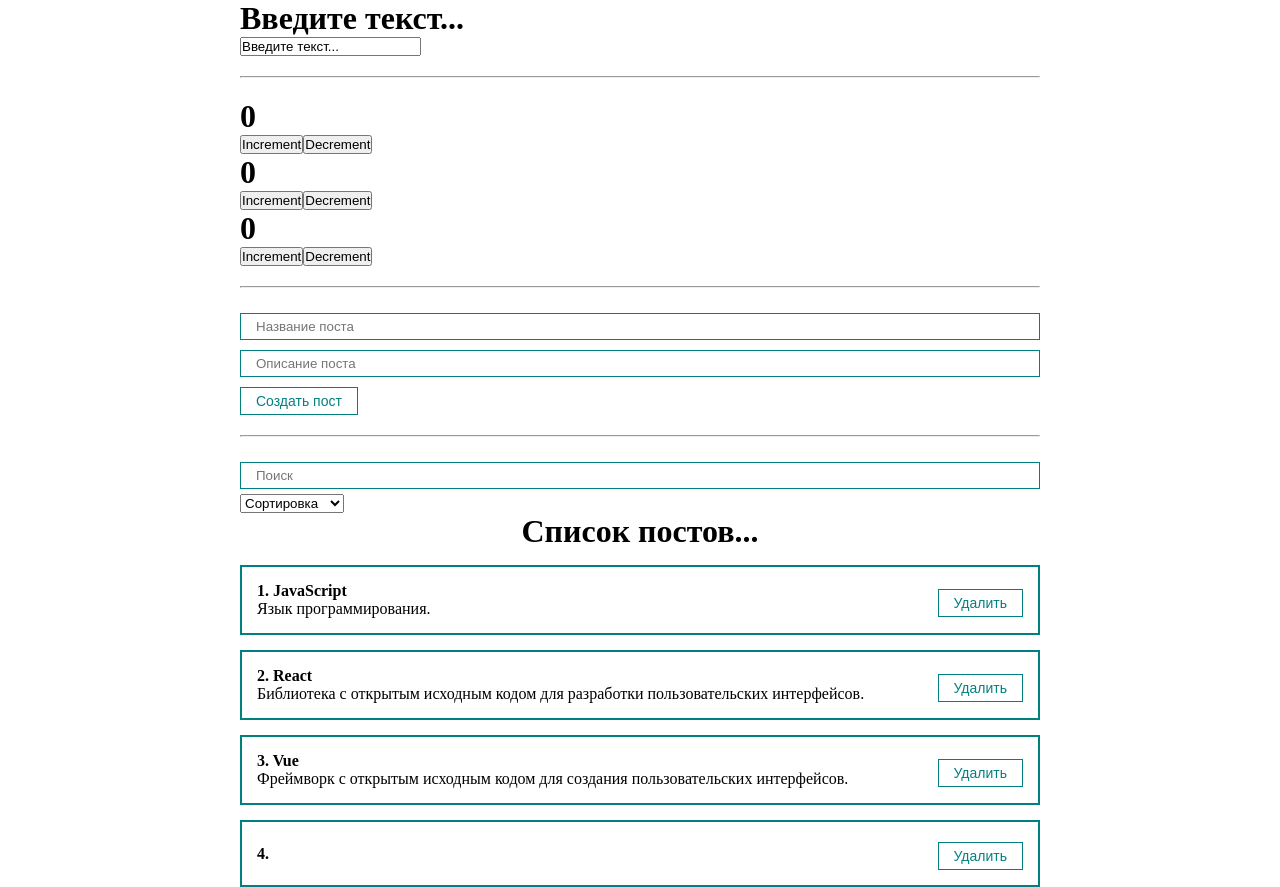
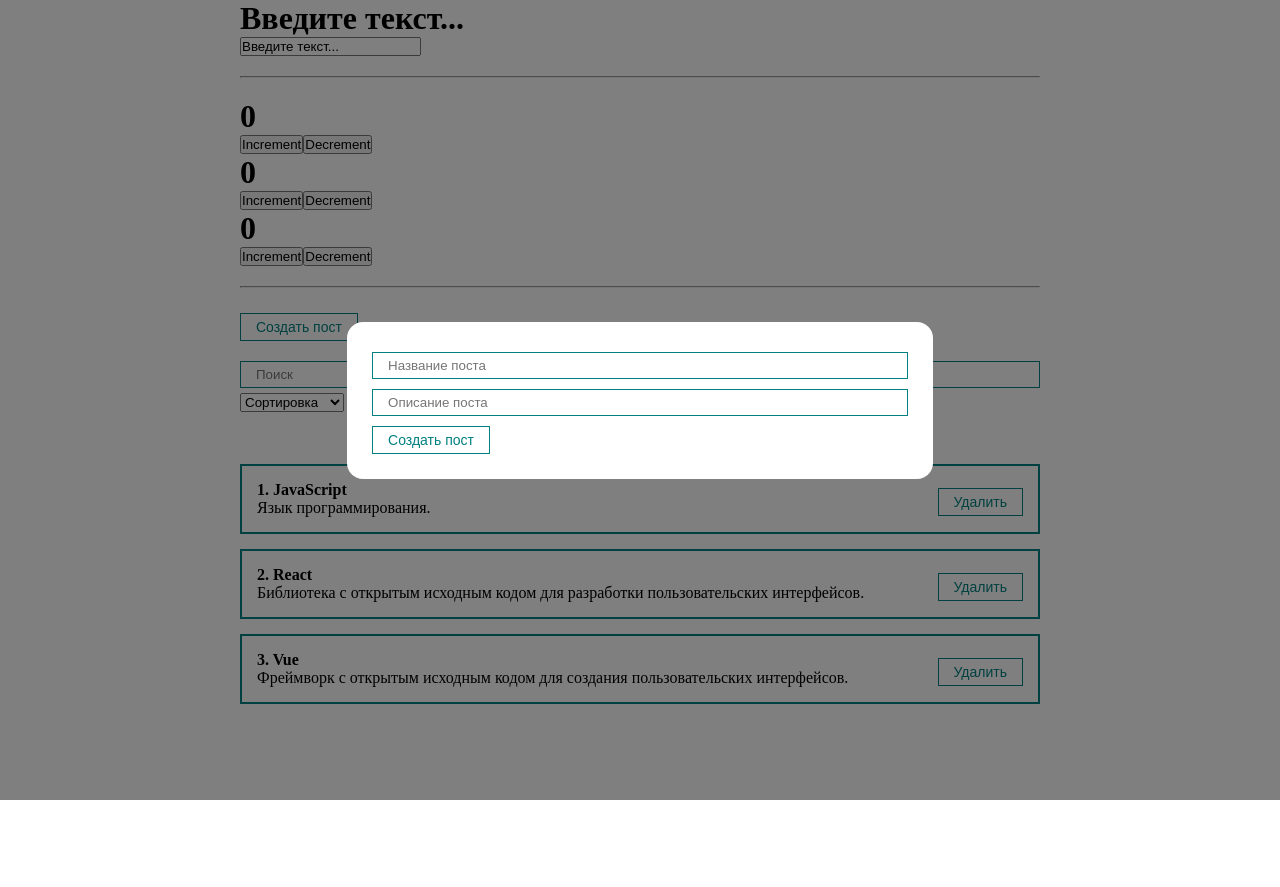
Before and after one commit to hwnd1982/UlbiTV_ReactJS, a React (Create React App) app in the folder react_js/: page / in a window 1280 px wide. Both pictures are taken after a click on the button "Создать пост". After the commit the page ends 800 px from the top, so only its background shows below. Built offline with nearby package versions, Linux system fonts and the light colour scheme.

Commit message:
feat (MyModal.jsx) Adding posts moved to popup

```diff
--- a/react_js/src/App.js
+++ b/react_js/src/App.js
@@ -6,6 +6,8 @@ import PostForm from './components/PostForm';
 import generateHexString from './modules/generateHexString';
 import './styles/App.css';
 import PostFilter from './components/PostFilter';
+import MyModal from './components/UI/MyModal/MyModal';
+import MyButton from './components/UI/button/MyButton';
 
 function App() {
   const
@@ -27,6 +29,7 @@ function App() {
       }
     ]),
     [filter, setFilter] = useState({sort: '', query: ''}),
+    [modal, setModal] = useState(false),
     sortedPosts = useMemo(() => {
       if (filter.sort) {
         return [...posts].sort((a, b) => a[filter.sort].localeCompare(b[filter.sort]));
@@ -36,8 +39,9 @@ function App() {
     sortedAndSearchedPosts = useMemo(() => {
       return sortedPosts.filter(post => post.title.toLowerCase().includes(filter.query.toLowerCase()));
     }, [filter.query, sortedPosts]),
-    ceatePost = newPost => {
+    createPost = newPost => {
       setPosts([...posts, newPost]);
+      setModal(false)
     },
     removePost = post => {
       setPosts(posts.filter(item => item.id !== post.id));
@@ -51,8 +55,18 @@ function App() {
       <Counter/>
       <Counter/>
       <hr/>
-      <PostForm create={ceatePost} />
-      <hr/>
+      <MyButton
+        style={{marginBottom: '15px'}}
+        onClick={() => setModal(true)}
+      >
+        Создать пост
+      </MyButton>
+      <MyModal
+        visible={modal}
+        setVisible={setModal}
+      >
+        <PostForm create={createPost} />
+      </MyModal>
       <PostFilter
         filter={filter}
         setFilter={setFilter}
--- /dev/null
+++ b/react_js/src/components/UI/MyModal/MyModal.jsx
@@ -0,0 +1,25 @@
+import React from "react";
+import classes from './MyModal.module.css'
+
+const MyModal = ({ children, visible, setVisible }) => {
+  const rootClasses = [classes.myModal];
+
+  if (visible) {
+    rootClasses.push(classes.active);
+  }
+  return (
+    <div
+      className={rootClasses.join(' ')}
+      onClick={() => setVisible(false)}
+    >
+      <div
+        className={classes.myModalContent}
+        onClick={event => event.stopPropagation()}
+      >
+        {children}
+      </div>
+    </div>
+  );
+};
+
+export default MyModal;
--- /dev/null
+++ b/react_js/src/components/UI/MyModal/MyModal.module.css
@@ -0,0 +1,22 @@
+.myModal {
+  position: fixed;
+  display: none;
+  top: 0;
+  bottom: 0;
+  left: 0;
+  right: 0;
+  background: rgba(0, 0, 0, 0.5);
+}
+
+.myModalContent {
+  padding: 25px;
+  background: white;
+  border-radius: 16px;
+  min-width: 250px;
+}
+
+.myModal.active {
+  display: flex;
+  justify-content: center;
+  align-items: center;
+}
```
